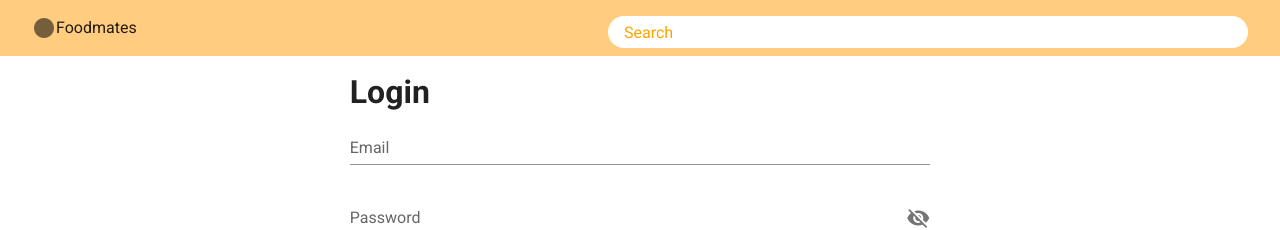
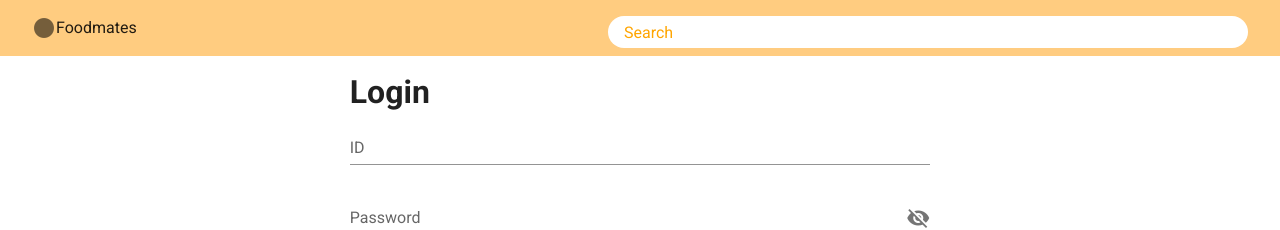
Before and after one commit to jigintern/Foodmates-client, a Vue app: page /login in a window 1280 px wide. Shown: the top 230 px of the page. Built offline with nearby package versions, Linux system fonts and the light colour scheme.

Commit message:
[ADD] ログインページのDOM構築

```diff
--- a/src/views/Login.vue
+++ b/src/views/Login.vue
@@ -4,7 +4,7 @@
       <v-layout justify-center>
         <v-flex xs6>
           <h1>Login</h1>
-          <v-text-field v-model="email" label="Email" @keyup.enter="onSubmit" />
+          <v-text-field v-model="id" label="ID" @keyup.enter="onSubmit" />
           <v-text-field
             v-model="password"
             label="Password"
@@ -32,7 +32,7 @@ export default {
 
   data () {
     return {
-      email: '',
+      id: '',
       password: '',
       password_show: false,
       error: null
@@ -45,11 +45,11 @@ export default {
         await this.$store.dispatch(
           'login',
           {
-            'email': this.email,
+            'id': this.id,
             'password': this.password
           }
         )
-        this.email = ''
+        this.id = ''
         this.password = ''
         this.error = null
         this.$router.push('/posts')
```
